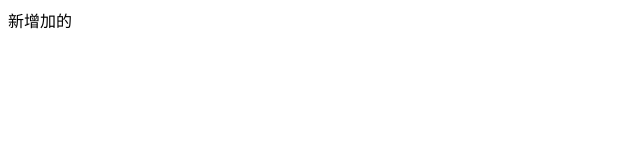
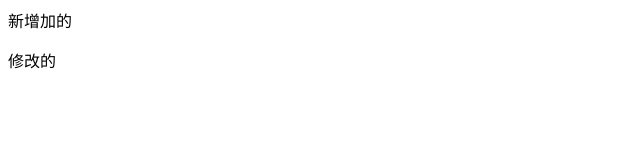
Before and after one commit to vaehehe/haha, a plain HTML site: page new.html in a window 1280 px wide. Shown: the full height of the page, 0-640 px from the left. Drawn offline with Linux system fonts and the light colour scheme.

Commit message:
在new上面修改的

```diff
--- a/new.html
+++ b/new.html
@@ -9,6 +9,7 @@
 
 <body>
     <div>新增加的</div>
+    <p>修改的</p>
 </body>
 
 </html>
```
